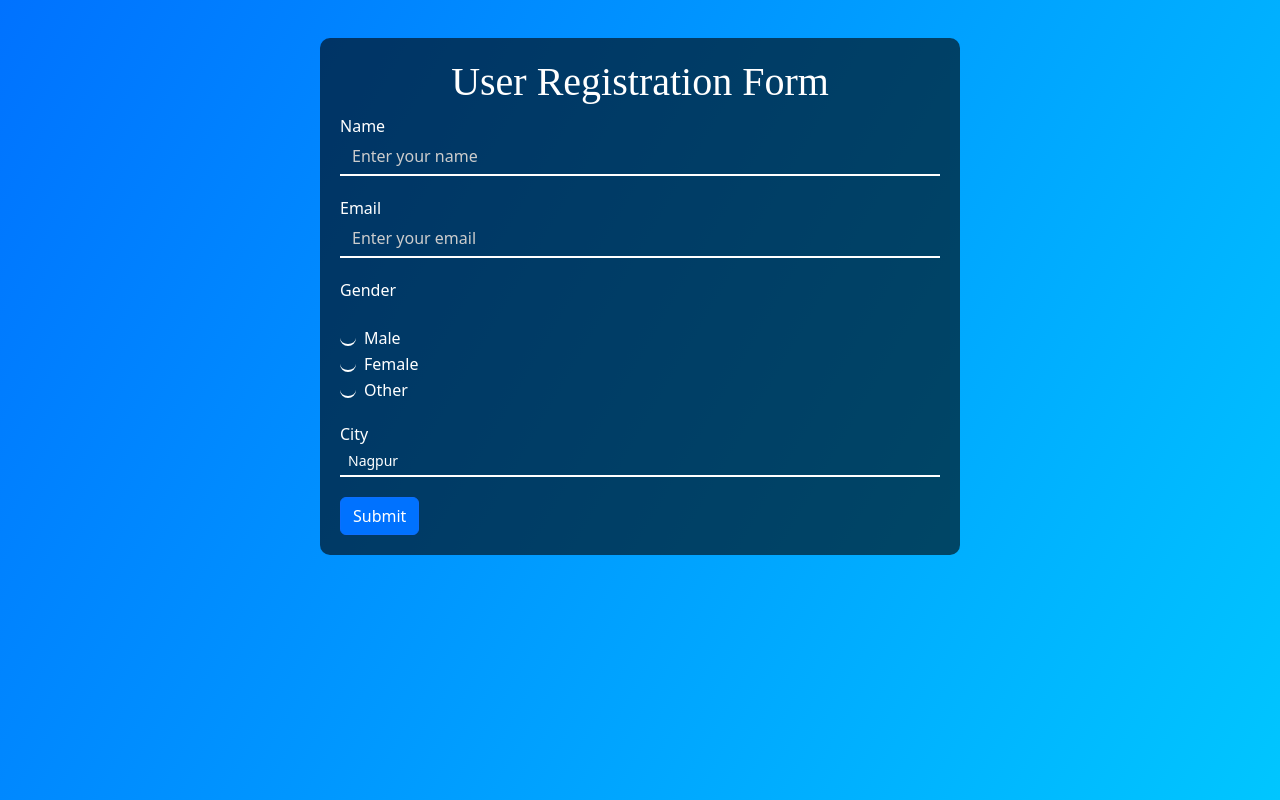
After one commit to Vidyasagar-Dadilwar/Users_Db, a PHP site: page /index.html in a window 1280 px wide. The commit adds this page. Run offline with PHP 8.4, Linux system fonts and the light colour scheme.

Commit message:
added index.html

```diff
--- a/create.php
+++ b/create.php
@@ -1,7 +1,7 @@
 <?php
 
 require 'function.php';
-require 'form.html';
+require 'index.html';
 
 $pdo = connectToDb();
 
--- /dev/null
+++ b/index.html
@@ -0,0 +1,67 @@
+<!DOCTYPE html>
+<html lang="en">
+<head>
+    <meta charset="UTF-8">
+    <meta name="viewport" content="width=device-width, initial-scale=1.0">
+    <title>Form</title>
+    <link href="https://cdn.jsdelivr.net/npm/bootstrap@5.3.2/dist/css/bootstrap.min.css" rel="stylesheet"
+        integrity="sha384-T3c6CoIi6uLrA9TneNEoa7RxnatzjcDSCmG1MXxSR1GAsXEV/Dwwykc2MPK8M2HN" crossorigin="anonymous">
+    <link rel="stylesheet" href="form.css">
+</head>
+<body>
+    <div class="container-fluid ">
+        <div class="row">
+            <div class="col-md-6 offset-md-3 form-container">
+                <form action="create.php" method="post">
+                    <h1>User Registration Form</h1>
+                    <div class="form-group">
+                        <label for="name">Name</label>
+                        <input type="text" class="form-control" name='name' placeholder="Enter your name">
+                    </div>
+                    <div class="form-group">
+                        <label for="email">Email</label>
+                        <input type="email" class="form-control" name='mail' placeholder="Enter your email">
+                    </div>
+                    <div class="form-group">
+                        <label for="gender">Gender</label><br><br>
+                        <div class="form-check">
+                            <input class="form-check-input" type="radio" name='gender' id="male" value="Male">
+                            <label class="form-check-label" for="flexRadioDefault1">
+                                Male
+                            </label>
+                        </div>
+                        <div class="form-check">
+                            <input class="form-check-input" type="radio" name='gender' id="female" value="Female">
+                            <label class="form-check-label" for="flexRadioDefault2">
+                                Female
+                            </label>
+                        </div>
+                        <div class="form-check">
+                            <input class="form-check-input" type="radio" name='gender' id="other" value="Open">
+                            <label class="form-check-label" for="flexRadioDefault2">
+                                Other
+                            </label>
+                        </div>
+                    </div>
+                    <div class="form-group">
+                        <label for="city">City</label>
+                        <select class="form-select form-select-sm"  aria-label="Small select example" aria-placeholder="Enter your city: " name='city'>
+                            <!-- <option selected>Open this select menu</option> -->
+                            <option  value='Nagpur'>Nagpur</option>
+                            <option  value='Mumbai'>Mumbai</option>
+                            <option  value='Delhi'>Delhi</option>
+                            <option  value='Banglore'>Banglore</option>
+                            <option  value='Chennai'>Chennai</option>
+                            <option  value='Pune'>Pune</option>
+                        </select>
+                    </div>
+                    <button type="submit" class="btn btn-primary">Submit</button>
+                </form>
+            </div>
+        </div>
+    </div>
+    <script src="https://cdn.jsdelivr.net/npm/bootstrap@5.3.2/dist/js/bootstrap.bundle.min.js"
+        integrity="sha384-C6RzsynM9kWDrMNeT87bh95OGNyZPhcTNXj1NW7RuBCsyN/o0jlpcV8Qyq46cDfL"
+        crossorigin="anonymous"></script>
+</body>
+</html>
--- a/index.php
+++ b/index.php
@@ -1,7 +1,7 @@
 <?php
 
 require 'function.php';
-require 'form.html';
+require 'index.html';
 
 $pdo = connectToDb();
 
```
